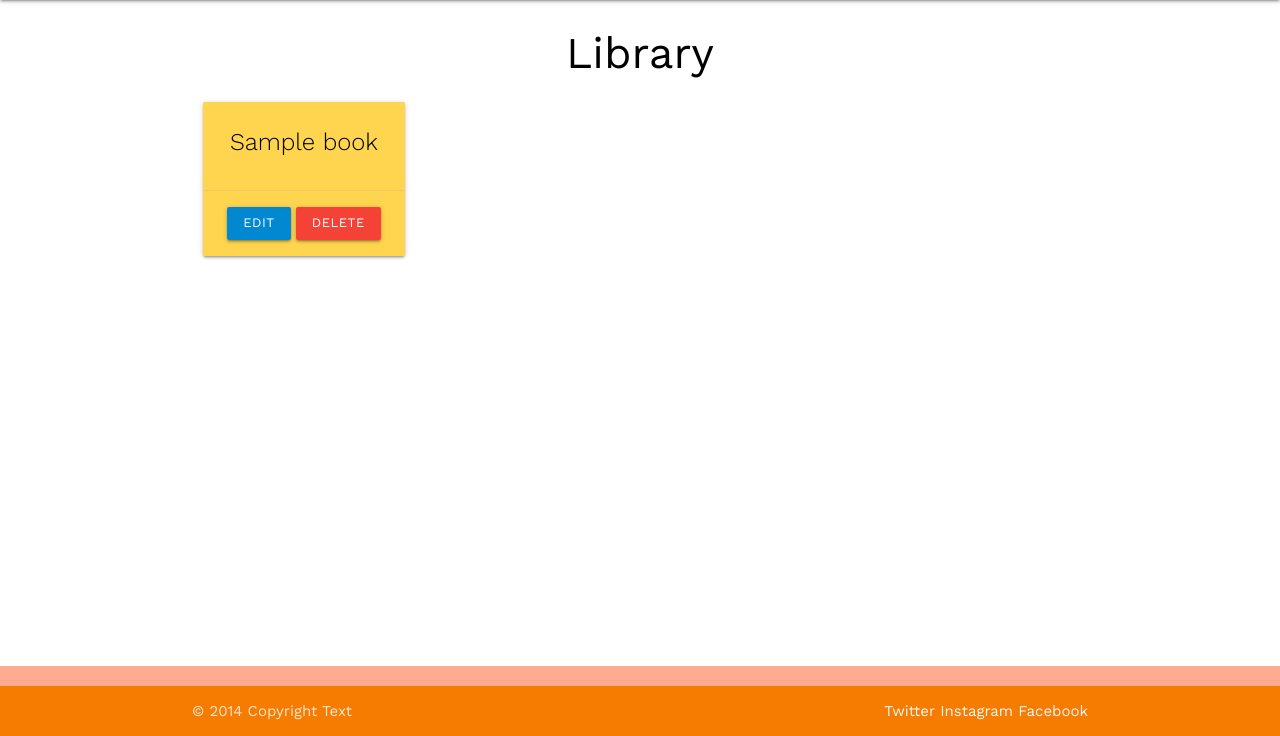
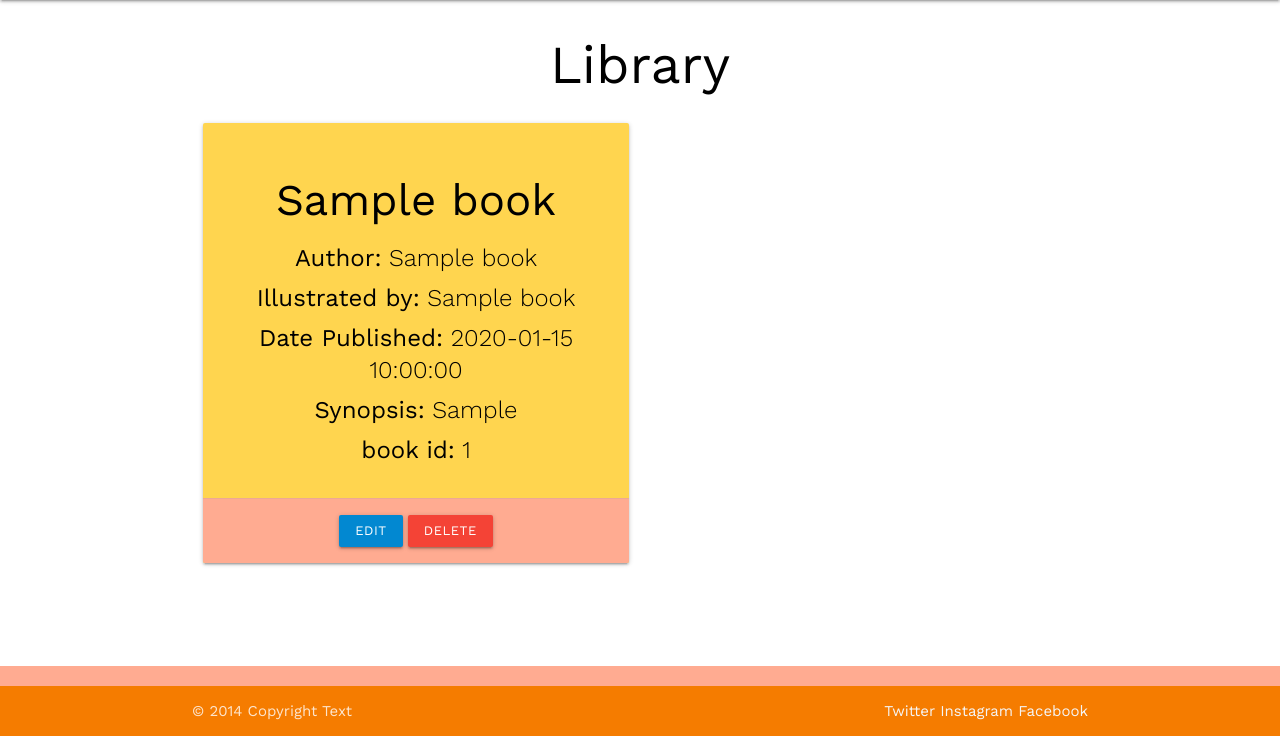
Before and after one commit to Hayley-Woodhouse/milestone-3-project, a Flask app: template dw_fan_site/templates/books.html in a window 1280 px wide. Shown: the part 64-800 px from the top of the page. Run offline with Flask 2, Linux system fonts and the light colour scheme; the template is opened without the code that fills it: most values are stand-ins (such as "Sample title", 1, 10 or a date in 2020).

Commit message:
added card template that renders book input data

```diff
--- a/dw_fan_site/templates/books.html
+++ b/dw_fan_site/templates/books.html
@@ -1,23 +1,28 @@
 {% extends "base.html" %}
 {% block content %}
 
-<h3 class="black-text center-align">Library</h3>
+<h2 class="black-text center-align">Library</h2>
 
 <div class="row">
-    {% for book in books %}
-    <div class="col s12 m6 l3">
+  {% for book in books %}
+  <div class="col s12 m6 l6">
       <div class="card amber lighten-2 center-align">
         <div class="card-content black-text">
-          <span class="card-title">{{ book.book_name }}</span>
+          <span class="card-title"><h3>{{ book.book_name }}</h1></span>
+          <p class="card-title"><strong>Author:</strong> {{ book.author_name }}</p>
+          <p class="card-title"><strong>Illustrated by:</strong> {{ book.illustrator_name }}</p>
+          <p class="card-title"><strong>Date Published:</strong> {{ book.publication_date }}</p>
+          <p class="card-title"><strong>Synopsis:</strong> {{ book.synopsis_info }}</p>
+          <p class="card-title"><strong>book id:</strong> {{ book.id }}</p>
         </div>
-        <div class="card-action blue-text">
-          <a href="#" class="btn-small light-blue darken-2">Edit</a>
-          <a href="#" class="btn-small red">Delete</a>
+        <div class="card-action deep-orange lighten-3">
+          <a href="{{ url_for('edit_book', book_id=book.id) }}" class="btn-small light-blue darken-2">Edit</a>
+          <a href="{{ url_for('delete_book', book_id=book.id) }}" class="btn-small red">Delete</a>
         </div>
       </div>
-    </div>
   </div>
   {% endfor %}
+</div>
 
 
 {% endblock %}
```
